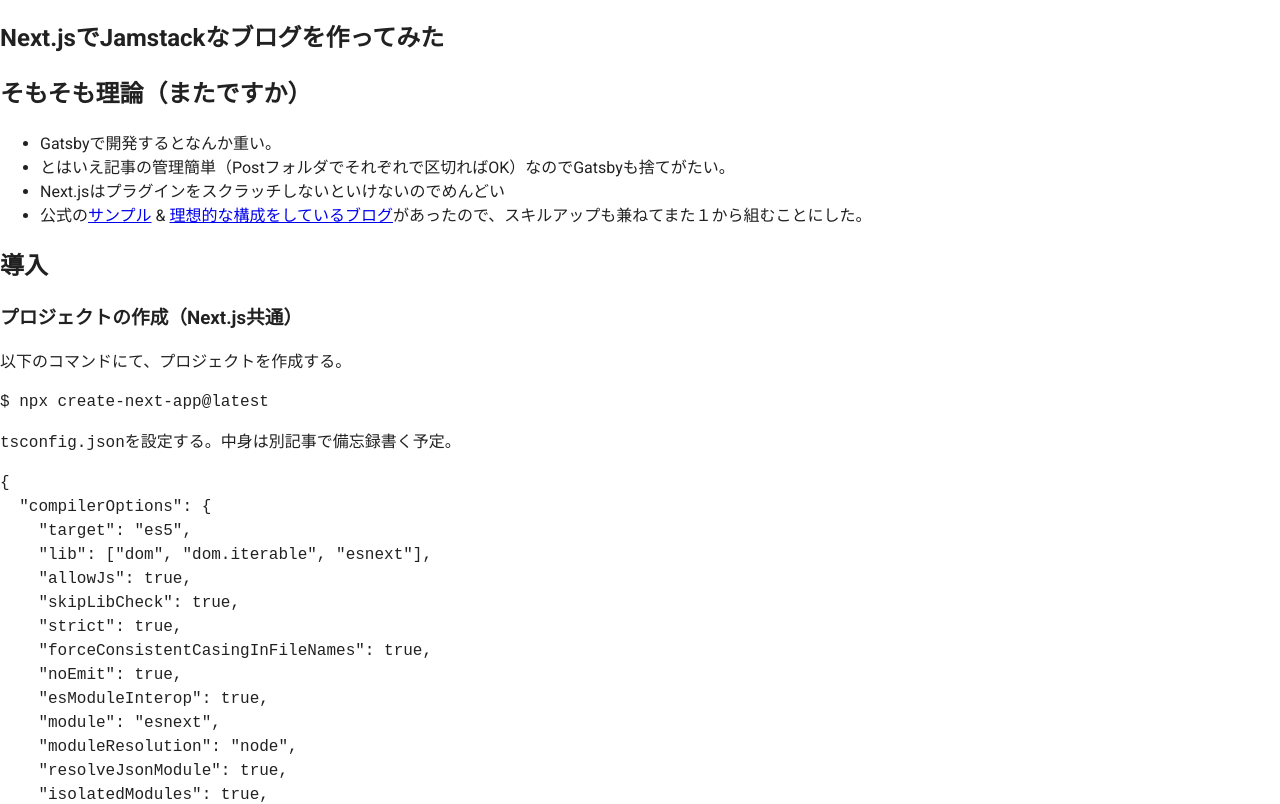
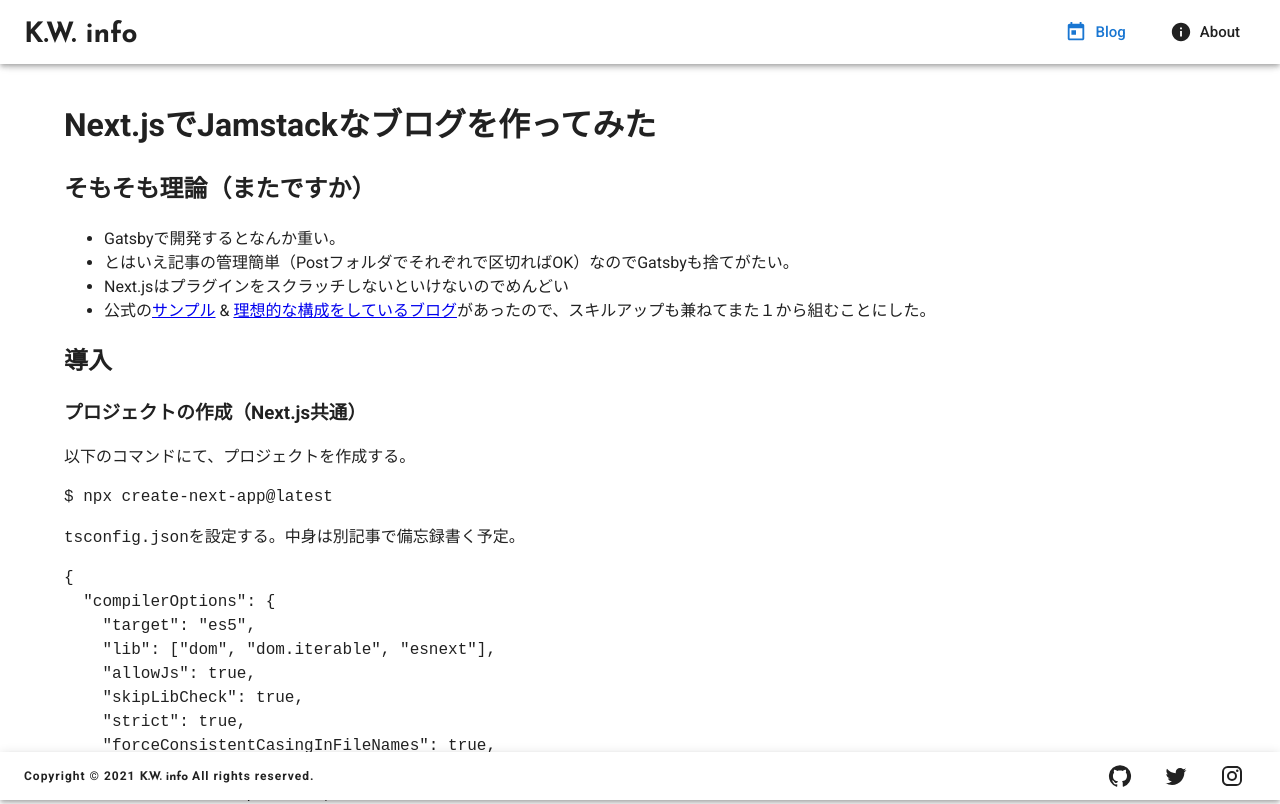
Before and after one commit to waigo001/Blog, a Next.js app: page /blog/2021-10-17-make-jamstack-blog in a window 1280 px wide. Shown: the top 804 px of the page. Built offline with nearby package versions, Linux system fonts and the light colour scheme.

Commit message:
add BlogLayout

```diff
--- /dev/null
+++ b/src/components/layout/blog/drawer.tsx
@@ -0,0 +1,50 @@
+import { Today, Info } from "@mui/icons-material";
+import {
+  SwipeableDrawer,
+  Stack,
+  Typography,
+  SwipeableDrawerProps,
+} from "@mui/material";
+import React from "react";
+import PageLink from "src/components/PageLink";
+import Title from "src/components/Title";
+
+interface Props extends SwipeableDrawerProps {}
+
+const BlogDrawer: React.VFC<Props> = ({ onClose, ...props }) => {
+  return (
+    <SwipeableDrawer onClose={onClose} {...props}>
+      <Stack
+        component="nav"
+        direction="column"
+        alignItems="flex-start"
+        minWidth={200}
+        m={1}
+        spacing={1}
+      >
+        <Title sx={{ mx: 1, my: 2 }} />
+        <Typography variant="subtitle2" color="text.secondary" pl={1} pb={1}>
+          Links
+        </Typography>
+        <PageLink
+          icon={<Today />}
+          to="/blog"
+          sx={{ width: "100%", justifyContent: "flex-start" }}
+          onClick={onClose}
+        >
+          Blog
+        </PageLink>
+        <PageLink
+          icon={<Info />}
+          to="/about"
+          sx={{ width: "100%", justifyContent: "flex-start" }}
+          onClick={onClose}
+        >
+          About
+        </PageLink>
+      </Stack>
+    </SwipeableDrawer>
+  );
+};
+
+export default BlogDrawer;
--- /dev/null
+++ b/src/components/layout/blog/index.tsx
@@ -0,0 +1,117 @@
+import {
+  Today,
+  Info,
+  Menu,
+  GitHub,
+  Instagram,
+  Twitter,
+} from "@mui/icons-material";
+import { AppBar, Toolbar, IconButton, Stack, Typography } from "@mui/material";
+import { Box } from "@mui/system";
+import React, { useState } from "react";
+import PageLink from "src/components/PageLink";
+import SocialLink from "src/components/SocialLink";
+import Title from "src/components/Title";
+import BlogDrawer from "./drawer";
+
+type Props = {
+  children?: React.ReactNode;
+};
+
+const BlogLayout: React.VFC<Props> = ({ children }) => {
+  const [isOpen, setDrawerState] = useState<boolean>(false);
+
+  const openDrawer = () => {
+    setDrawerState(true);
+  };
+
+  const closeDrawer = () => {
+    setDrawerState(false);
+  };
+  return (
+    <div>
+      <AppBar color="inherit" position="fixed">
+        <Toolbar>
+          <IconButton
+            aria-label="menu"
+            sx={{ mr: 1, display: { xs: "inline-flex", sm: "none" } }}
+            edge="start"
+            onClick={openDrawer}
+          >
+            <Menu />
+          </IconButton>
+          <Title sx={{ fontSize: "1.75rem", mt: 0.75 }} />
+          <Box sx={{ flexGrow: 1 }} />
+          <Stack
+            direction="row"
+            spacing={2}
+            justifyContent="center"
+            sx={{ display: { sm: "flex", xs: "none" } }}
+            component="nav"
+          >
+            <PageLink icon={<Today />} to="/blog">
+              Blog
+            </PageLink>
+
+            <PageLink icon={<Info />} to="/about">
+              About
+            </PageLink>
+          </Stack>
+        </Toolbar>
+      </AppBar>
+      <BlogDrawer open={isOpen} onOpen={openDrawer} onClose={closeDrawer} />
+      <main>{children}</main>
+      <AppBar
+        component="footer"
+        position="fixed"
+        color="inherit"
+        sx={{ top: "auto", bottom: 0 }}
+      >
+        <Toolbar variant="dense">
+          <Typography
+            sx={{
+              fontSize: "0.75rem",
+              fontWeight: 700,
+              letterSpacing: "1px",
+              flexGrow: 1,
+            }}
+          >
+            <Box
+              component="span"
+              sx={{ display: { xs: "none", sm: "inline" } }}
+            >
+              Copyright{" "}
+            </Box>
+            &copy; 2021 <Title />
+            <Box
+              component="span"
+              sx={{ display: { xs: "none", sm: "inline" } }}
+            >
+              {" "}
+              All rights reserved.
+            </Box>
+          </Typography>
+          <Stack direction="row" spacing={1} alignItems="center">
+            <SocialLink
+              aria-label="Github Link"
+              href={"https://github.com/" + process.env.ID_GITHUB}
+              icon={<GitHub />}
+            />
+            <SocialLink
+              aria-label="Twitter Link"
+              href={"https://twitter.com/" + process.env.ID_TWITTER}
+              icon={<Twitter />}
+            />
+            <SocialLink
+              aria-label="Instagram Link"
+              href={"https://www.instagram.com/" + process.env.ID_INSTAGRAM}
+              icon={<Instagram />}
+            />
+          </Stack>
+        </Toolbar>
+      </AppBar>
+    </div>
+  );
+};
+
+export default BlogLayout;
--- a/src/pages/blog/[slug].tsx
+++ b/src/pages/blog/[slug].tsx
@@ -7,6 +7,8 @@
 import remarkGfm from "remark-gfm";
 import Image from "next/image";
 import { NextPage } from "next";
+import BlogLayout from "src/components/layout/blog";
+import { Container } from "@mui/material";
 
 type Props = {
   post: Post;
@@ -31,12 +33,12 @@
   };
 
   return (
-    <div>
+    <BlogLayout>
+      <Container sx={{ pt: { xs: 9, sm: 10 }, pb: 8 }}>
         {router.isFallback ? (
           <h1>Loading…</h1>
         ) : (
           <>
-          <article className="mb-32">
             <Head>
               <title>{post.title} | K.W.info</title>
             </Head>
@@ -47,10 +49,10 @@
             >
               {post.content}
             </ReactMarkdown>
-          </article>
           </>
         )}
-    </div>
+      </Container>
+    </BlogLayout>
   );
 };
 
```
Also changed, not shown: src/pages/blog/index.tsx (+6 -4 lines). Lines whose indentation alone changed are shown as unchanged.
